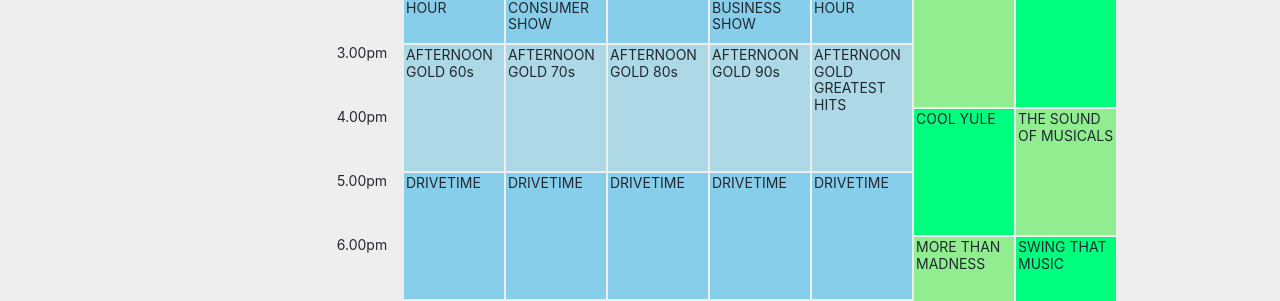
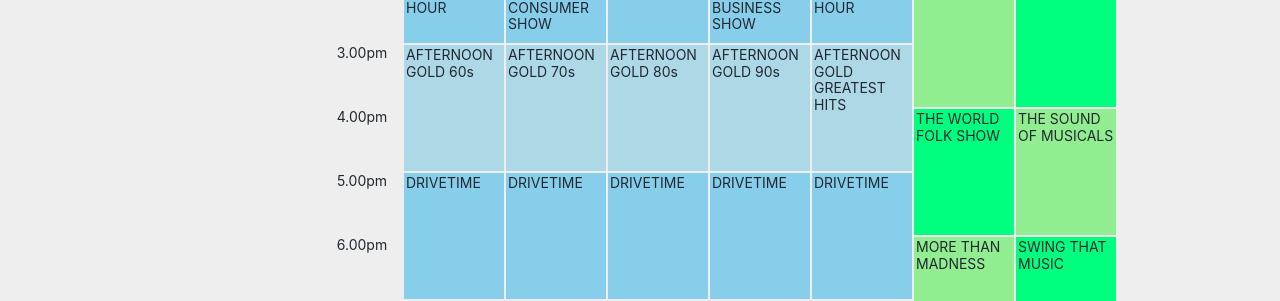
Before and after one commit to marlowfm/marlowfm.github.io, a Jekyll site: the page built from _pages/schedule.html, in a window 1280 px wide. Shown: the part 761-1062 px from the top of the page. Built offline with Jekyll 4.4.1, drawn with Linux system fonts in a browser that asks for light colours; cached includes are drawn as plain includes; nearby versions of some CDN libraries; a script that is not in the unit is left out.

Commit message:
Update schedule - 2021-12-28

```diff
--- a/_data/presenters.yml
+++ b/_data/presenters.yml
@@ -259,7 +259,7 @@
   image: "/assets/images/presenters/mike_sharp.png"
 
 - name: "Monty Ozanne"
-  shows: [AFT, NMS]
+  shows: []
   image: "/assets/images/presenters/monty_ozanne.jpg"
 
 - name: "Neil Knowles"
--- a/_pages/schedule.html
+++ b/_pages/schedule.html
@@ -45,10 +45,10 @@ sidebar:
 			". chr1 zcn zin zbs chr5 hrt spt"
 			"t1500 ag6 ag7 ag8 ag9 agx hrt spt"
 			". ag6 ag7 ag8 ag9 agx hrt spt"
-			"t1600 ag6 ag7 ag8 ag9 agx yul som"
-			". ag6 ag7 ag8 ag9 agx yul som"
-			"t1700 drv1 drv2 drv3 drv4 drv5 yul som"
-			". drv1 drv2 drv3 drv4 drv5 yul som"
+			"t1600 ag6 ag7 ag8 ag9 agx wfs som"
+			". ag6 ag7 ag8 ag9 agx wfs som"
+			"t1700 drv1 drv2 drv3 drv4 drv5 wfs som"
+			". drv1 drv2 drv3 drv4 drv5 wfs som"
 			"t1800 drv1 drv2 drv3 drv4 drv5 mtm stm"
 			". drv1 drv2 drv3 drv4 drv5 mtm stm"
 			"t1900 eco nms r80 pfm rck mtm stm"
@@ -491,8 +491,8 @@ sidebar:
 		color: inherit;
 	}
 
-	.yul {
-		grid-area: yul;
+	.wfs {
+		grid-area: wfs;
 		padding: 2px;
 		background-color: var(--background-weekend-dark);
 		color: inherit;
@@ -828,7 +828,7 @@ sidebar:
 	<a class="ag8" href="/programmes/afternoon-gold-80s/">AFTERNOON GOLD 80s</a>
 	<a class="ag9" href="/programmes/afternoon-gold-90s/">AFTERNOON GOLD 90s</a>
 	<a class="agx" href="/programmes/afternoon-gold-greatest-hits/">AFTERNOON GOLD GREATEST HITS</a>
-	<a class="yul" href="/programmes/cool-yule/">COOL YULE</a>
+	<a class="wfs" href="/programmes/world-folk-show/">THE WORLD FOLK SHOW</a>
 	<a class="som" href="/programmes/sound-of-musicals/">THE SOUND OF MUSICALS</a>
 	<a class="drv1" href="/programmes/drivetime/">DRIVETIME</a>
 	<a class="drv2" href="/programmes/drivetime/">DRIVETIME</a>
```
Also changed, not shown: _programmes/cool-yule.md (+1 -0 lines), assets/images/presenters/lucy_ashburner.jpg, assets/images/presenters/lucy_ashburner1.jpg (deleted).
